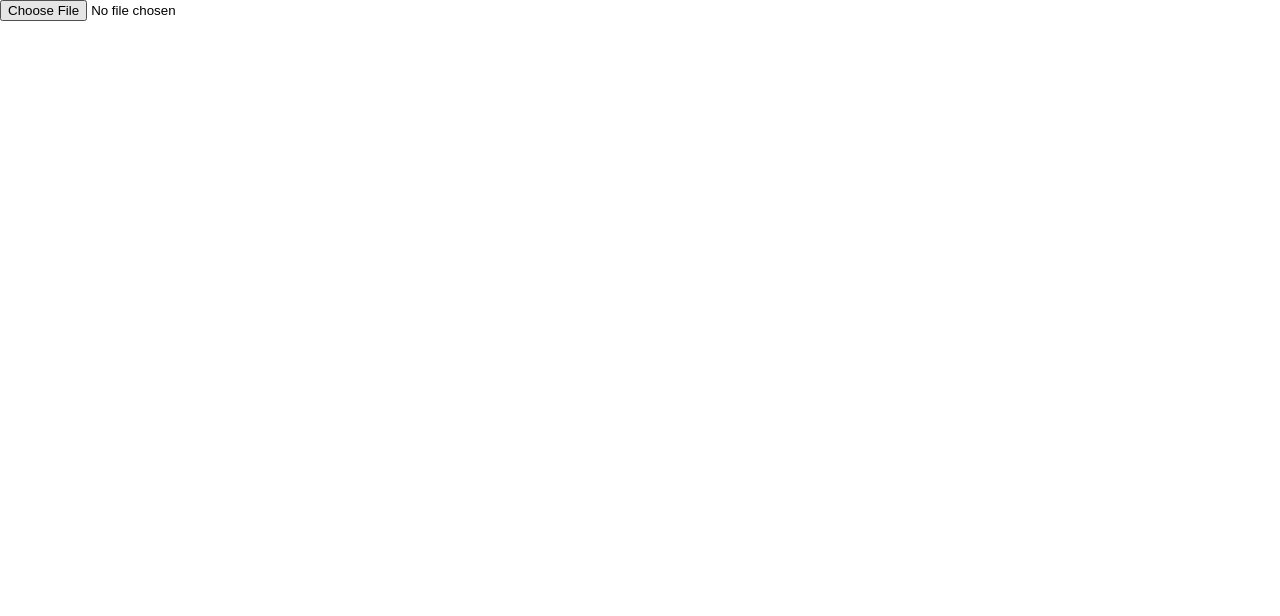
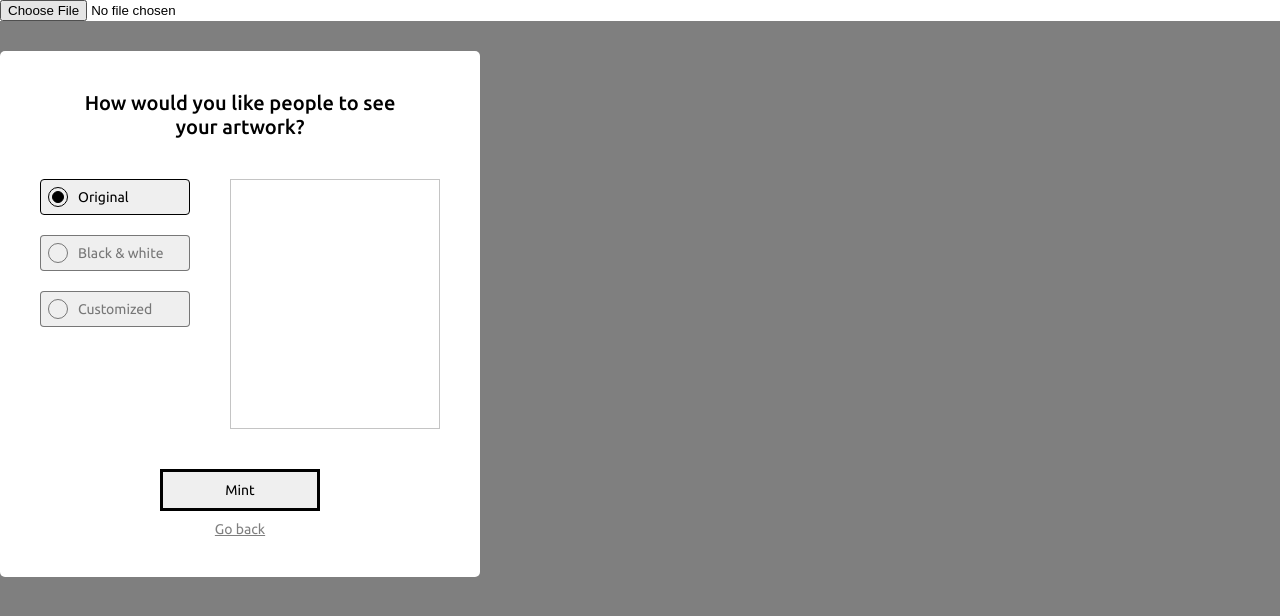
Before and after one commit to tung-eh/demo-pva, a Gatsby site: page / in a window 1280 px wide. Built offline with nearby package versions, Linux system fonts and the light colour scheme; Gatsby itself is replaced by a stand-in of ours.

Commit message:
Clone blank minter PVA modal

```diff
--- /dev/null
+++ b/src/components/PVAModal1.js
@@ -0,0 +1,78 @@
+import React, { useState } from "react"
+import styled from "styled-components"
+
+import RadioButtons from "./RadioButtons"
+
+const Wrapper = styled.div`
+  width: 400px;
+  background-color: white;
+  border-radius: 5px;
+  padding: 40px;
+  display: flex;
+  flex-direction: column;
+  align-items: center;
+`
+
+const PVAModal1 = ({ image }) => {
+  const [pvaType, setPvaType] = useState(0)
+
+  return (
+    <Wrapper>
+      <h2
+        style={{
+          margin: "0 40px",
+          fontSize: 20,
+          textAlign: "center",
+          fontWeight: 500,
+        }}
+      >
+        How would you like people to see your artwork?
+      </h2>
+      <div
+        style={{
+          display: "flex",
+          margin: "40px 0",
+          justifyContent: "space-between",
+          alignSelf: "stretch",
+        }}
+      >
+        <RadioButtons value={pvaType} onChange={setPvaType} />
+        <div
+          style={{
+            width: 200,
+            height: 240,
+            padding: 4,
+            border: "1px solid #c4c4c4",
+            display: "flex",
+            justifyContent: "center",
+            alignItems: "center",
+          }}
+        >
+          <img src={image} style={{ maxWidth: "100%", maxHeight: "100%" }} />
+        </div>
+      </div>
+      <button
+        style={{
+          width: 160,
+          border: "3px solid black",
+          fontSize: 14,
+          padding: "10px 20px",
+        }}
+      >
+        Mint
+      </button>
+      <a
+        style={{
+          textDecoration: "underline",
+          fontSize: 14,
+          color: "rgba(0,0,0,0.5)",
+          marginTop: 10,
+        }}
+      >
+        Go back
+      </a>
+    </Wrapper>
+  )
+}
+
+export default PVAModal1
--- /dev/null
+++ b/src/components/RadioButtons.js
@@ -0,0 +1,59 @@
+import React from "react"
+import styled from "styled-components"
+
+const Wrapper = styled.div`
+  display: flex;
+  flex-direction: column;
+`
+
+const Button = styled.button`
+  margin-bottom: 20px;
+  width: 150px;
+  color: ${props => props.color};
+  border: 1px solid;
+  border-color: ${props => props.color};
+  border-radius: 4px;
+  padding: 7px;
+  font-size: 14px;
+  display: flex;
+  align-items: center;
+`
+
+const Circle = styled.div`
+  width: ${props => props.d}px;
+  height: ${props => props.d}px;
+  border: 1px solid;
+  border-radius: 50%;
+  border-color: black;
+  display: flex;
+  align-items: center;
+  justify-content: center;
+`
+
+const RadioButton = ({ active, onClick, children }) => {
+  const color = active ? "black" : "rgba(0,0,0,0.5)"
+  return (
+    <Button color={color} onClick={onClick}>
+      <Circle d={18} style={{ marginRight: 10, borderColor: color }}>
+        {active && <Circle d={10} style={{ backgroundColor: "black" }} />}
+      </Circle>
+      {children}
+    </Button>
+  )
+}
+
+const options = ["Original", "Black & white", "Customized"]
+
+const RadioButtons = ({ value, onChange }) => {
+  return (
+    <Wrapper>
+      {options.map((label, index) => (
+        <RadioButton active={index === value} onClick={() => onChange(index)}>
+          {label}
+        </RadioButton>
+      ))}
+    </Wrapper>
+  )
+}
+
+export default RadioButtons
--- a/src/pages/index.js
+++ b/src/pages/index.js
@@ -1,13 +1,35 @@
-import React from "react"
-import styled from "styled-components"
+import React, { useState } from "react"
+import PVAModal1 from "../components/PVAModal1"
 
-const Wrapper = styled.div``
+const toBase64 = file =>
+  new Promise((resolve, reject) => {
+    const reader = new FileReader()
+    reader.readAsDataURL(file)
+    reader.onload = () => resolve(reader.result)
+    reader.onerror = error => reject(error)
+  })
 
 const IndexPage = () => {
+  const [image, setImage] = useState(null)
+
+  const handleChange = async e => {
+    const { files } = e.target
+    if (files.length === 0) return
+
+    const file = files.item(0)
+
+    setImage(await toBase64(file))
+  }
+
   return (
-    <Wrapper>
-      <input type="file" />
-    </Wrapper>
+    <div style={{ backgroundColor: "rgba(0,0,0,0.5)", minHeight: "100vh" }}>
+      <div style={{ marginBottom: 30, backgroundColor: "white" }}>
+        <input type="file" onChange={handleChange} />
+      </div>
+      <div>
+        <PVAModal1 image={image} />
+      </div>
+    </div>
   )
 }
 
--- a/src/styles/global.css
+++ b/src/styles/global.css
@@ -2,3 +2,7 @@ body {
   margin: 0;
   font-family: Ubuntu;
 }
+
+button {
+  font-family: inherit;
+}
```
